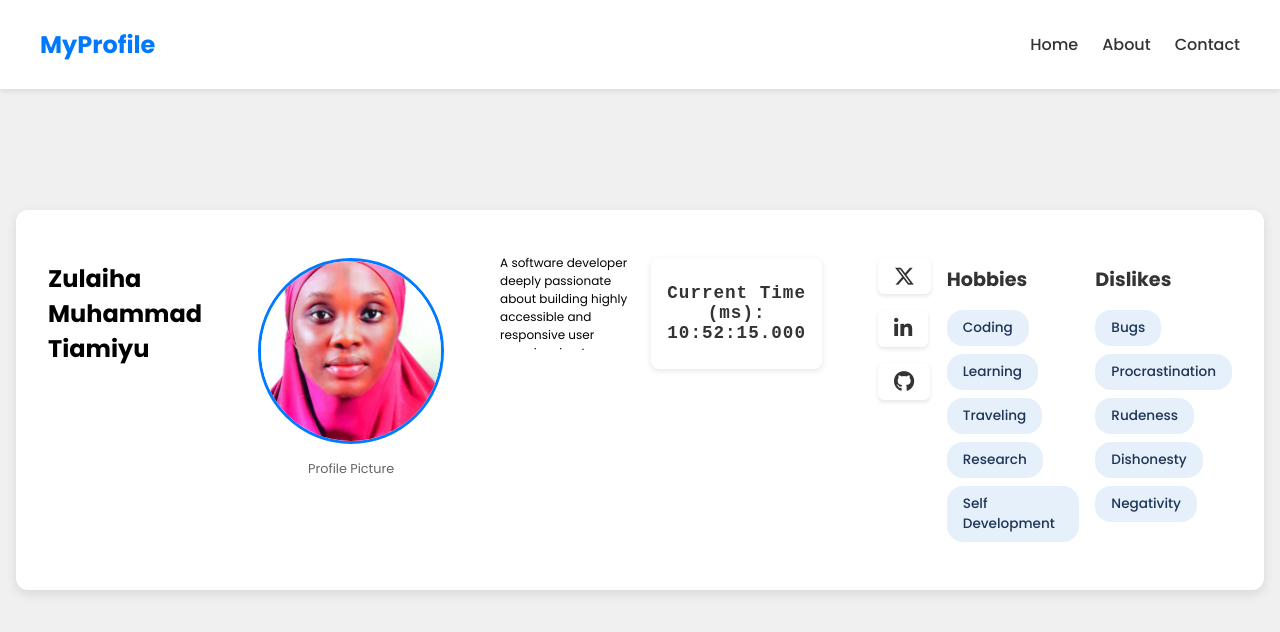
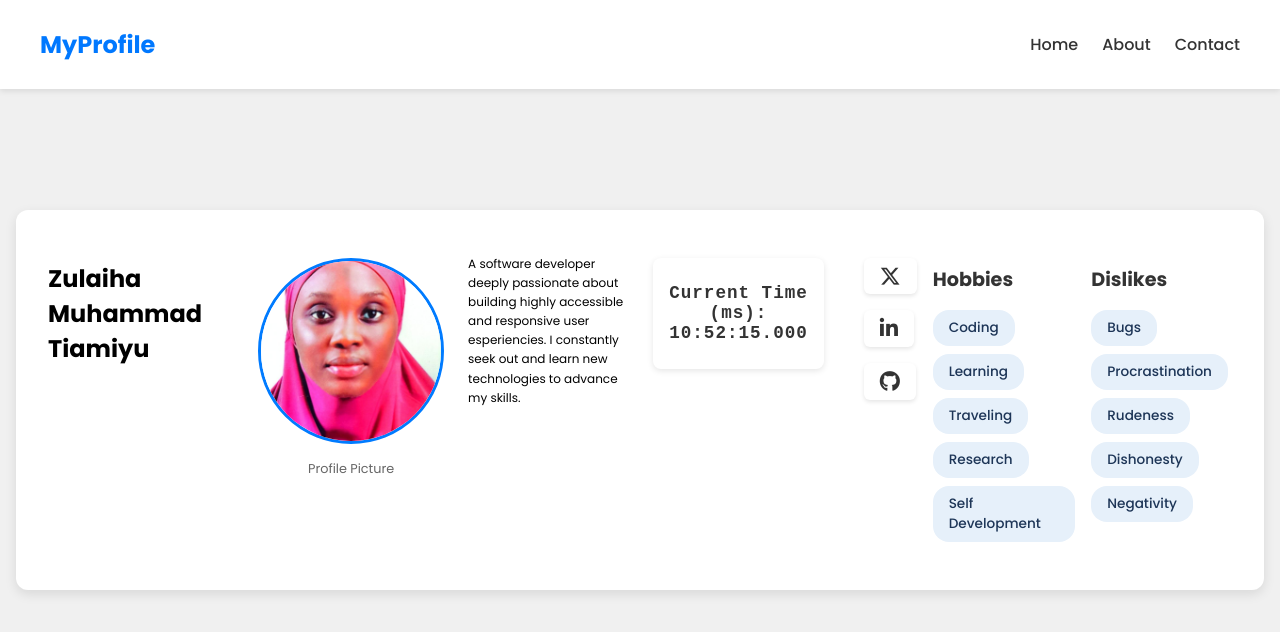
Before and after one commit to devZuzu/my-profile, a plain HTML site: page index.html in a window 1280 px wide. Drawn offline with Linux system fonts and the light colour scheme.

Commit message:
Update styles

```diff
--- a/styles.css
+++ b/styles.css
@@ -95,9 +95,9 @@ body {
 
 /* bio */
 .bio p {
-    line-height: 1.5;
-    word-wrap: break-word;
-    max-height: 6rem;
+    line-height: 1.6;
+    /* word-wrap: break-word; */
+    max-height: 10rem;
     overflow: hidden;
     text-overflow: ellipsis;
     text-align: center;
@@ -359,7 +359,7 @@ textarea:focus {
     align-items: flex-start;
     text-align: left;
     padding: 2.5rem;
-    max-width: 1700px;
+    max-width: 1300px;
     gap: 1rem;
   }
 
@@ -392,15 +392,18 @@ textarea:focus {
     text-align: left;
     font-size: 0.75rem;
     max-width: 560px;
+    margin-left: -2rem;
   }
 
   .social-links ul {
     justify-content: flex-start;
+    margin-left: -1rem;
   }
 
   .hobbies ul,
   .dislikes ul {
     justify-content: flex-start;
+
   }
 }
 
```
